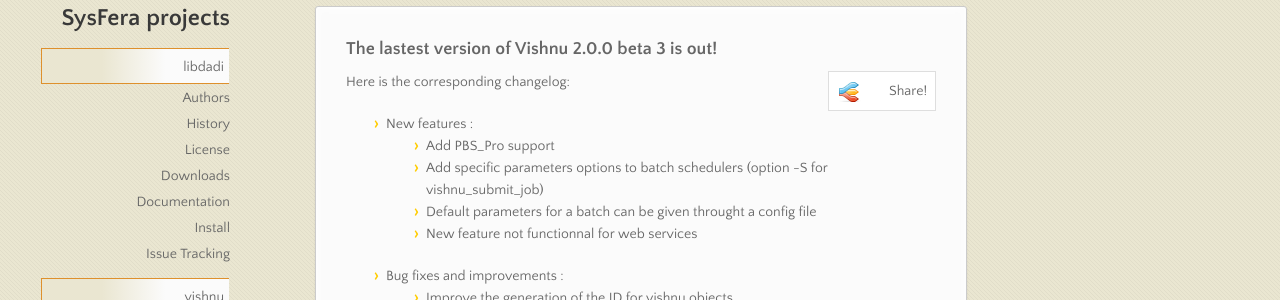
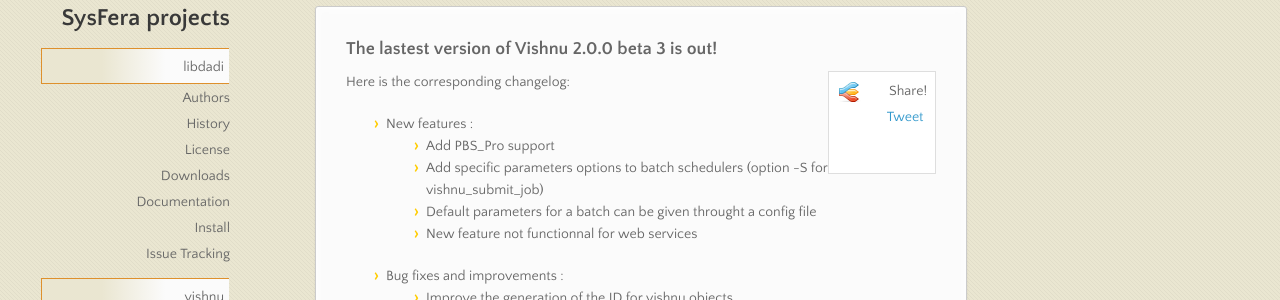
Before and after one commit to dloureiro/sysfera.github.com, a Jekyll site: the page built from _posts/2012-11-09-Vishnu_v2.0.0beta3_is_out.html, in a window 1280 px wide. Shown: the part 184-484 px from the top of the page. Built offline with Jekyll 4.4.1, drawn with Linux system fonts in a browser that asks for light colours; nearby versions of some CDN libraries; Markdown is read by kramdown in place of the engine named in the settings; comment, search, counter and statistics services are not loaded.

Commit message:
correction

```diff
--- a/stylesheets/styles.css
+++ b/stylesheets/styles.css
@@ -1050,11 +1050,8 @@
 	width:30px;
 }
 
-.post-sharing ul{
-	display: none;
-}
 
-.post-sharing:hover ul {
+.post-sharing ul {
 	display: block;
 	padding-left: 0;
 	margin-left: 0;
@@ -1062,7 +1059,7 @@
 
 }
 
-.post-sharing:hover ul li{
+.post-sharing ul li{
 	list-style:none;
 	margin: 0;
 	padding: 0.25em;
```
